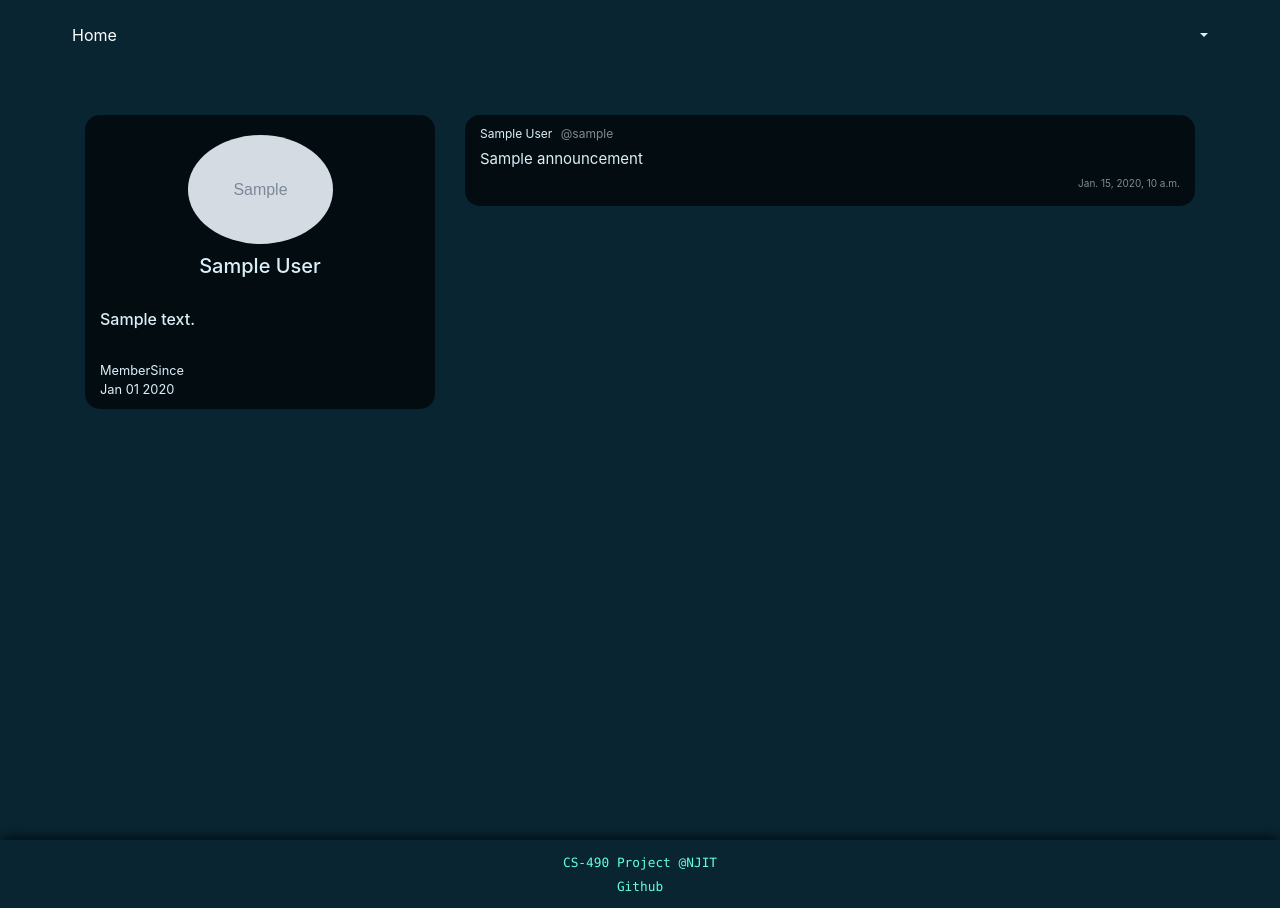
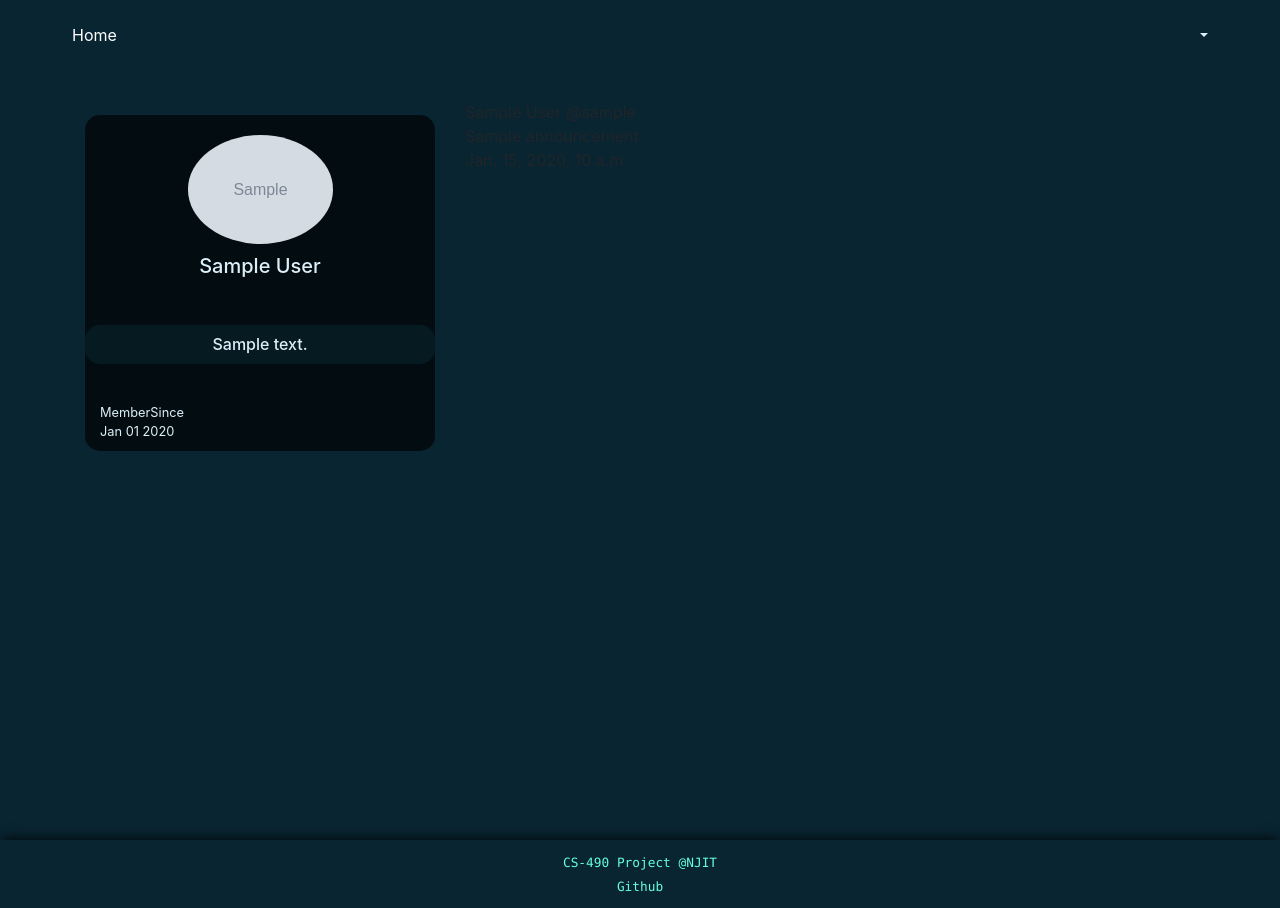
Before and after one commit to gajeraYash/myyfeed-app, a Django app: template templates/app/profile.html in a window 1280 px wide. Run offline with Django 3.2, Linux system fonts and the light colour scheme; the template is opened without the code that fills it: most values are stand-ins (such as "Sample title", 1, 10 or a date in 2020); grey boxes marked "Sample" are stand-in pictures; some libraries are stand-ins or nearby versions.

Commit message:
removed partial code ✌🏽

```diff
--- a/static/css/feed.css
+++ b/static/css/feed.css
@@ -1,3 +1,5 @@
+@import  "partials/user_feed.css";
+
 #feed {
     padding: 100px 0px;
     width: 100%;
--- a/static/css/profile.css
+++ b/static/css/profile.css
@@ -1,41 +1,11 @@
+@import  "partials/user_feed.css";
+
 #profile {
     padding: 100px 0px;
     width: 100%;
     background-color: var(--main-bg-color);
     background-size: cover;
     min-height: 100vh;
-}
-
-#profile .tweet {
-    color: var(--main-secondary-color);
-    margin: 15px 0px;
-    padding: 10px 15px;
-    background-color: var(--shade-bg-color);
-    border-radius: 15px;
-}
-
-#profile .name {
-    font-size: 12px;
-}
-
-#profile .user {
-    padding-left: 5px;
-}
-
-#profile .username {
-    color: var(--main-sub-color);
-}
-
-#profile .announcement {
-    font-size: 15px;
-    margin: 5px 0px;
-}
-
-#profile .date {
-    font-size: 10px;
-    margin: 5px 0px;
-    color: var(--main-sub-color);
-    text-align: right;
 }
 
 #profile .profileBox  {
@@ -54,3 +24,15 @@
 #profile .profilePic{
     padding: 10px 0px;
 }
+
+#profile .membersince{
+    justify-content: flex-end;
+}
+
+#profile .bio{
+    text-align: center;
+    margin: 15px 0px;
+    padding: 10px 15px;
+    background-color: var(--pop-bg-color);
+    border-radius: 15px;
+}
```
Also changed, not shown: other parts of static/css/feed.css (+0 -47 lines).
